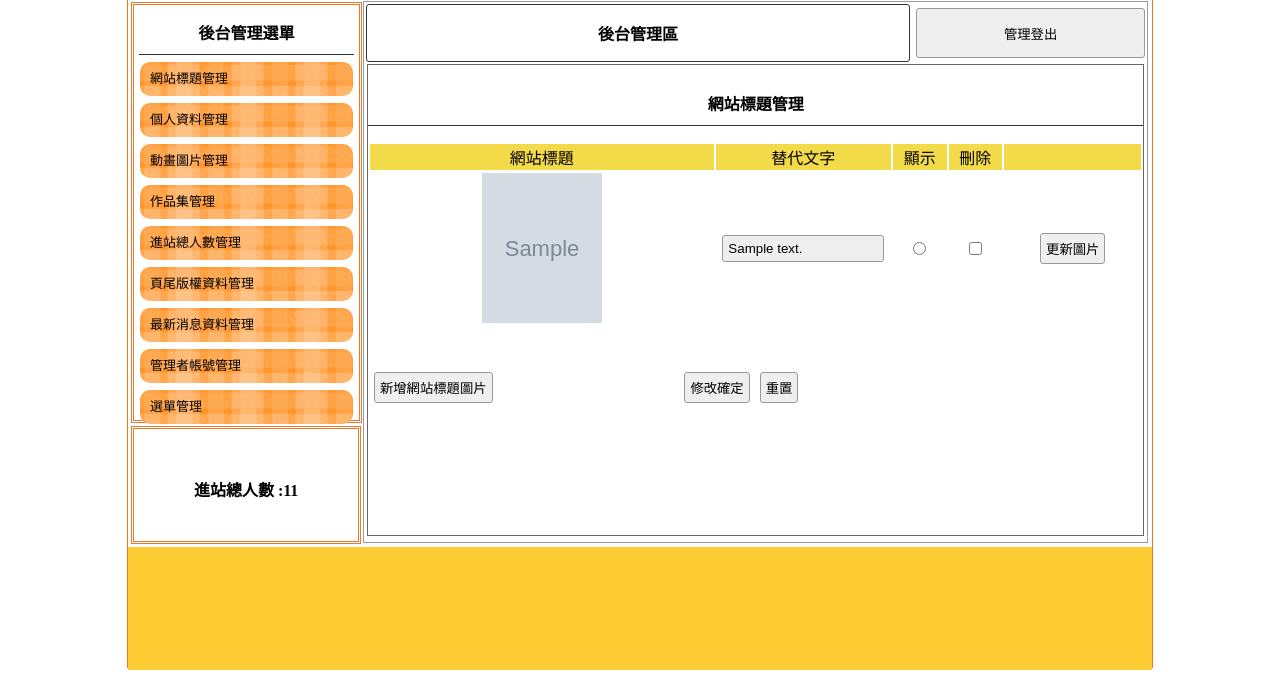
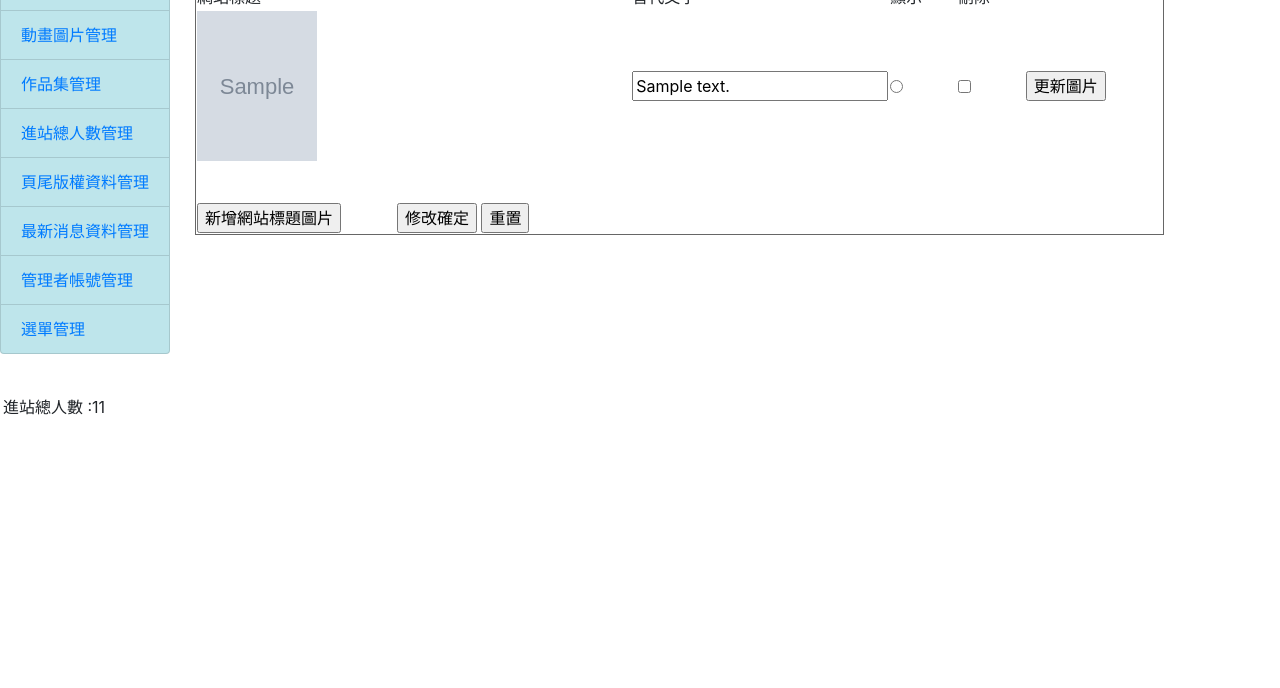
Before and after one commit to wdaweb/1101_resume-mackliu, a PHP site: page /backend.php in a window 1280 px wide. Shown: the part 112-800 px from the top of the page. Run offline with PHP 8.4, Linux system fonts and the light colour scheme; tables that the repository leaves empty or names only in its code hold one stand-in row (values such as "Sample post"); grey boxes marked "Sample" are stand-in pictures; data that the repository does not hold is empty.

Commit message:
修改後台的呈現方式,套入bootstrap

```diff
--- a/backend.php
+++ b/backend.php
@@ -9,7 +9,8 @@
     <meta http-equiv="Content-Type" content="text/html; charset=UTF-8">
 
     <title>卓越科技大學校園資訊系統</title>
-    <link href="./css/css.css" rel="stylesheet" type="text/css">
+
+    <link rel="stylesheet" href="https://cdn.jsdelivr.net/npm/bootstrap@4.6.0/dist/css/bootstrap.min.css" integrity="sha384-B0vP5xmATw1+K9KRQjQERJvTumQW0nPEzvF6L/Z6nronJ3oUOFUFpCjEUQouq2+l" crossorigin="anonymous">
     <script src="./js/jquery-1.9.1.min.js"></script>
     <script src="./js/js.js"></script>
 	<style>
@@ -35,43 +36,51 @@
     </div>
 
     <div id="main">
-    <a title="<?=$Title->find(['sh'=>1])['text'];?>" href="index.php" alt="">
-        <div class="ti" style="background:url(&#39;img/<?=$Title->find(['sh'=>1])['img'];?>&#39;); background-size:cover;">
-        </div>
-    <!--標題-->
-    </a>
+
         <div id="ms">
             <div id="lf" style="float:left;">
                 <div id="menuput" class="dbor">
                     <!--主選單放此-->
                     <span class="t botli">後台管理選單</span>
-                    <a class="menu-style" href="./backend.php?do=title">
-                        <div class="mainmu">網站標題管理 </div>
-                    </a>
-                    <a class="menu-style" href="?do=ad">
-                        <div class="mainmu">個人資料管理 </div>
-                    </a>
-                    <a class="menu-style" href="?do=mvim">
-                        <div class="mainmu">動畫圖片管理 </div>
-                    </a>
-                    <a class="menu-style" href="?do=image">
-                        <div class="mainmu">作品集管理 </div>
-                    </a>
-                    <a class="menu-style" href="?do=total">
-                        <div class="mainmu">進站總人數管理 </div>
-                    </a>
-                    <a class="menu-style" href="?do=bottom">
-                        <div class="mainmu">頁尾版權資料管理 </div>
-                    </a>
-                    <a class="menu-style" href="?do=news">
-                        <div class="mainmu">最新消息資料管理 </div>
-                    </a>
-                    <a class="menu-style" href="?do=admin">
-                        <div class="mainmu">管理者帳號管理 </div>
-                    </a>
-                    <a class="menu-style" href="?do=menu">
-                        <div class="mainmu">選單管理 </div>
-                    </a>
+                <ul class="list-group">
+                    <li class="list-group-item list-group-item-info list-group-item-action">
+                    <a href="./backend.php?do=title">網站標題管理</a>
+                    </li>
+                    <li class="list-group-item list-group-item-info list-group-item-action">
+                    <a href="?do=ad">個人資料管理</a>
+                    </li>
+                    <li class="list-group-item list-group-item-info list-group-item-action">
+                    <a href="?do=mvim">動畫圖片管理</a>
+                    </li>
+                    <li class="list-group-item list-group-item-info list-group-item-action">
+                    <a href="?do=image">作品集管理</a>
+                    </li>
+                    <li class="list-group-item list-group-item-info list-group-item-action">
+                    <a href="?do=total">進站總人數管理</a>
+                    </li>
+                    <li class="list-group-item list-group-item-info list-group-item-action">
+                    <a href="?do=bottom">頁尾版權資料管理</a>
+                    </li>
+                    <li class="list-group-item list-group-item-info list-group-item-action">
+                    <a href="?do=news">最新消息資料管理</a>
+                    </li>
+                    <li class="list-group-item list-group-item-info list-group-item-action">
+                    <a href="?do=admin">管理者帳號管理</a>
+                    </li>
+                    <li class="list-group-item list-group-item-info list-group-item-action">
+                    <a href="?do=menu">選單管理</a>
+                    </li>
+                </ul>
+
+
+
+
+
+
+
+
+
+
 
 
                 </div>
@@ -79,8 +88,7 @@
                     <span class="t">進站總人數 :<?=$Total->find(1)['total'];?></span>
                 </div>
             </div>
-            <div class="di"
-                style="height:540px; border:#999 1px solid; width:76.5%; margin:2px 0px 0px 0px; float:left; position:relative; left:20px;">
+            <div style="  width:76.5%; margin:2px 0px 0px 0px; float:left; position:relative; left:20px;">
                 <!--正中央-->
                 <table width="100%">
                     <tbody>
@@ -106,11 +114,7 @@
 
 							?>
             </div>
-            <div style="clear:both;"></div>
-            <div
-                style="width:1024px; left:0px; position:relative; background:#FC3; margin-top:4px; height:123px; display:block;">
-                <span class="t" style="line-height:123px;"><?=$Bottom->find(1)['bottom'];?></span>
-            </div>
+
         </div>
 
 </body>
```
Also changed, not shown: backend/image.php (+8 -7 lines).
